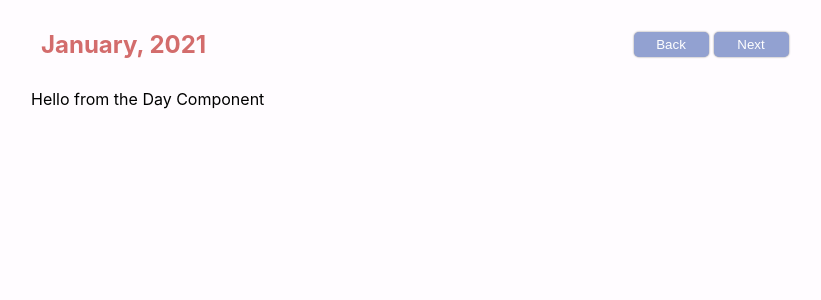
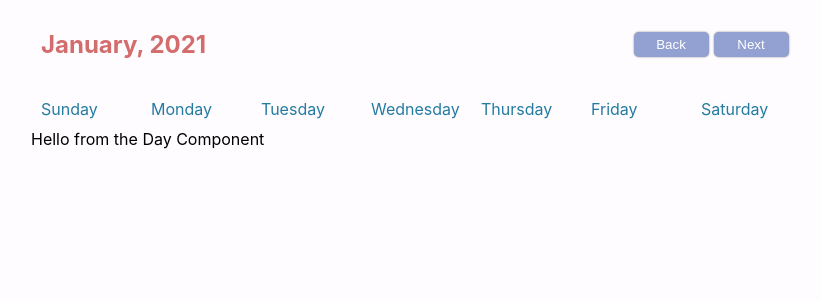
Before and after one commit to awni-as/projects-js, a React (Create React App) app in the folder calendar-react/: page / in a window 1280 px wide. Shown: the top 300 px of the page, without its empty margins (224-1045 px from the left). Built offline with nearby package versions, Linux system fonts and the light colour scheme.

Commit message:
Added Weekdays

```diff
--- a/calendar-react/src/App.js
+++ b/calendar-react/src/App.js
@@ -27,6 +27,15 @@ function App() {
   return (
     <div id="container">
       <CalendarHeader />
+      <div id="weekdays">
+        <div>Sunday</div>
+        <div>Monday</div>
+        <div>Tuesday</div>
+        <div>Wednesday</div>
+        <div>Thursday</div>
+        <div>Friday</div>
+        <div>Saturday</div>
+      </div>
       <Day />
     </div>
   );
```
